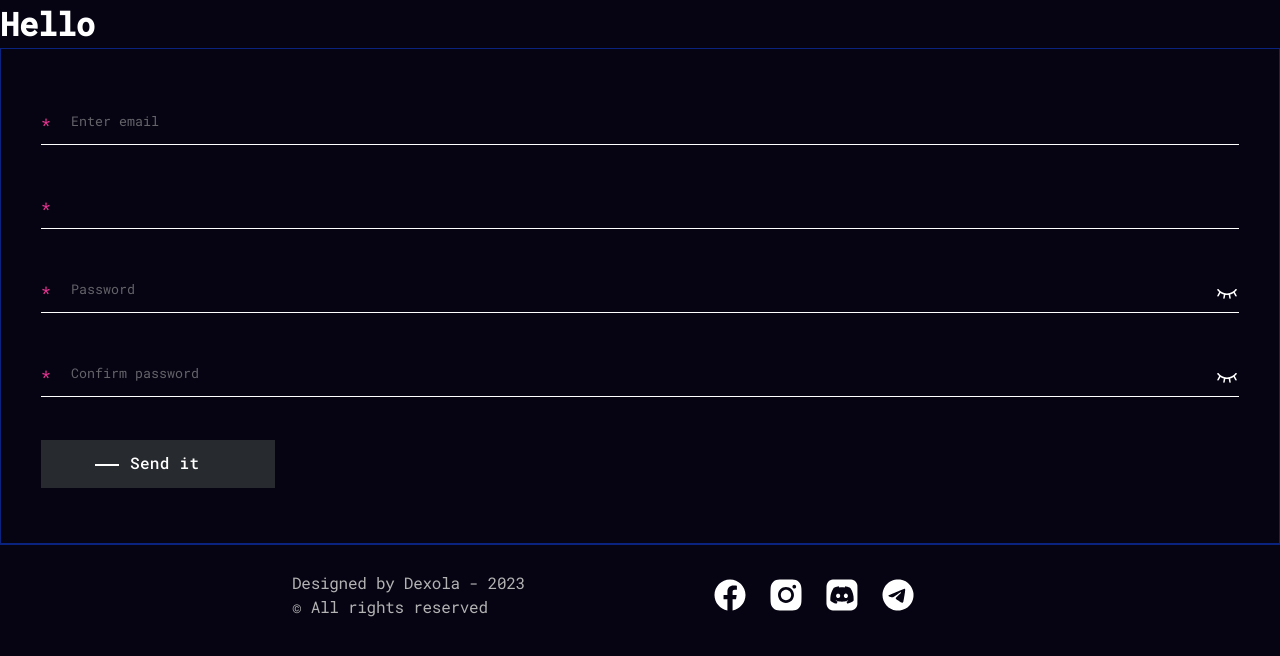
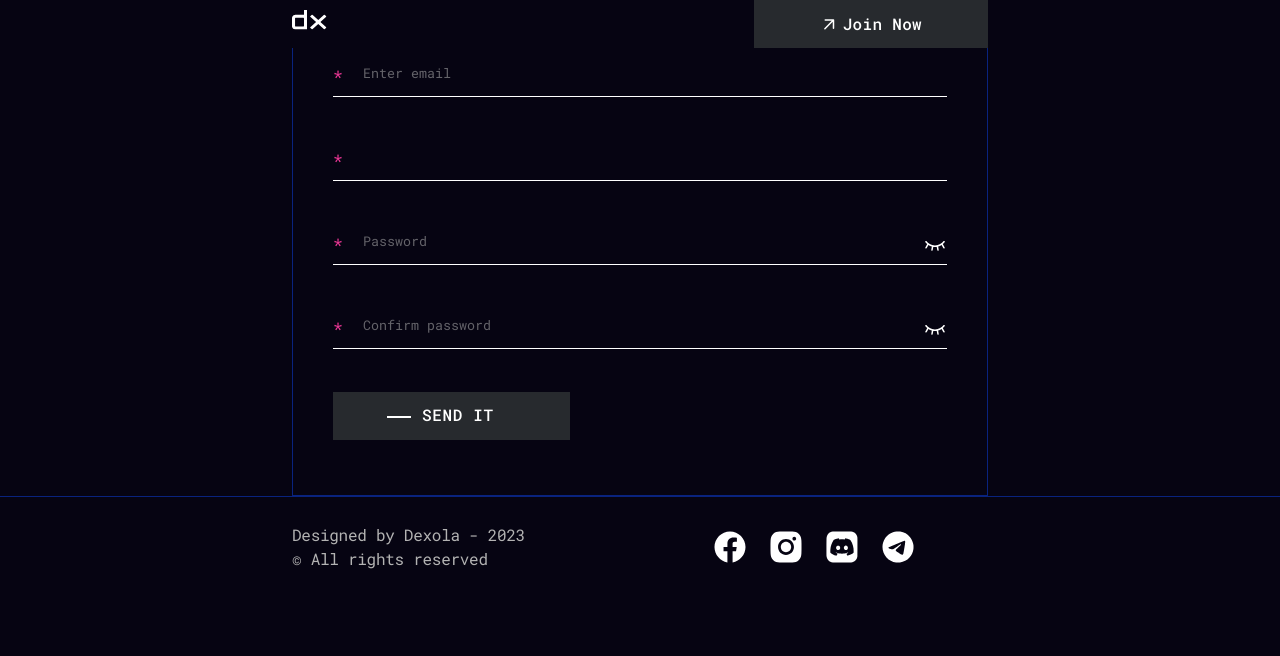
Before and after one commit to DaniilPopov0809/dexola-capm, a React (Vite) app: page / in a window 1280 px wide. Shown: the top 656 px of the page. Built offline with nearby package versions, Linux system fonts and the light colour scheme.

Commit message:
ADDED: Header UPD: LinkButton, SocialNetworks, RegistrtionForm, Footer

```diff
--- a/src/App.tsx
+++ b/src/App.tsx
@@ -1,11 +1,15 @@
 import RegistrationForm from "./components/RegistrationForm/RegistrationFormForm"
 import Footer from "./components/Footer/Footer";
+import Header from "./components/Header/Header";
+
 function App() {
 
   return (
     <>
-    <h1 style={{ color: "white" }}>Hello</h1>
+    <Header />
+    <div className="container">
     <RegistrationForm/>
+    </div>
     <Footer/>
     </>
   )
--- a/src/components/Footer/Footer.tsx
+++ b/src/components/Footer/Footer.tsx
@@ -1,5 +1,5 @@
 import styles from "./Foter.module.scss";
-import SocialNetwork from "../SocialNetwork/SocialNetwork";
+import SocialNetwork from "../SocialNetworks/SocialNetworks";
 
 const Footer = () => {
   return (
--- a/src/components/Footer/Foter.module.scss
+++ b/src/components/Footer/Foter.module.scss
@@ -24,7 +24,7 @@
   }
 
   @media screen and (min-width: $desktop) {
-    grid-template-columns: 1fr 1fr 1fr;
+    grid-template-columns: 1fr 480px 1fr;
     grid-template-rows: auto;
   }
 }
--- /dev/null
+++ b/src/components/Header/Header.module.scss
@@ -0,0 +1,21 @@
+@import "../../styles/variables";
+
+.header {
+position: fixed;
+top: 0;
+left: 0;
+width: 100%;
+background-color: $background-color;
+z-index: 999;
+}
+
+.header__wrap {
+    display: flex;
+    justify-content: space-between;
+
+}
+
+.header__linkLogo {
+    display: inline-block;
+    padding: 10px 0;
+}
--- /dev/null
+++ b/src/components/Header/Header.tsx
@@ -0,0 +1,18 @@
+import LinkButton from "../LinkButton/LinkButton";
+import logo from "../../image/logo.svg";
+import styles from "./Header.module.scss";
+
+const Header = () => {
+  return (
+    <header className={styles.header}>
+      <div className={`container ${styles.header__wrap}`}>
+        <a className={styles.header__linkLogo} href="/">
+          <img src={logo} alt="logo" width={35} height={20}/>
+        </a>
+        <LinkButton link="#" title="Join Now" className="header__link" />
+      </div>
+    </header>
+  );
+};
+
+export default Header;
--- a/src/components/LinkButton/LinkButton.module.scss
+++ b/src/components/LinkButton/LinkButton.module.scss
@@ -1,6 +1,6 @@
 @import "../../styles/variables";
 
-.linkbutton {
+.linkButton {
   position: relative;
 
   display: inline-block;
@@ -14,7 +14,8 @@
   font-size: $body-tablet-fontsize;
   font-weight: $medium-weight;
   line-height: 1.5;
-  letter-spacing: 0.32px;
+  letter-spacing: 0.65px;
+  text-transform: uppercase;
 
   cursor: pointer;
 
@@ -34,7 +35,7 @@
   }
 }
 
-.linkbutton.button::before {
+.linkButton.form__button::before {
   content: "";
   position: absolute;
   width: 24px;
@@ -47,3 +48,38 @@
     left: 54px;
   }
 }
+
+.linkButton.header__link {
+  display: block;
+  padding: 10px 16px 10px 48px;
+
+  font-size: $body-mobile-fontsize;
+  line-height: 1.5;
+  letter-spacing: 0.6px;
+
+  @media screen and (min-width: $tablet) {
+    padding: 12px 66px 12px 89px;
+
+    font-size: $body-tablet-fontsize;
+    text-transform: none;
+    // line-height: 1.5;
+    letter-spacing: 0.32px;
+  }
+}
+
+.linkButton.header__link::before {
+  content: "";
+  position: absolute;
+  top: 50%;
+  transform: translate(0, -50%);
+  left: 16px;
+  width: 24px;
+  height: 17px;
+  background-image: url("../../image/arrow.svg");
+
+  @media screen and (min-width: $tablet) {
+    width: 16px;
+    height: 16px;
+    left: 66px;
+  }
+}
--- a/src/components/LinkButton/LinkButton.tsx
+++ b/src/components/LinkButton/LinkButton.tsx
@@ -15,15 +15,15 @@ const LinkButton: React.FC<LinkButtonProps> = ({
   className,
   ...buttonProps
 }) => {
-  let compositeClassName: string = '';
-  if(className) {
-  compositeClassName = `${styles.linkbutton} ${styles[className] || ""}`;
-}
+  let compositeClassName: string = "";
+  if (className) {
+    compositeClassName = `${styles.linkButton} ${styles[className] || ""}`;
+  }
   if (link) {
     return (
       <div className={styles.linkbutton__wrap}>
         <a href={link} className={compositeClassName}>
-          <span>{title}</span>
+          {title}
         </a>
       </div>
     );
--- a/src/components/RegistrationForm/RegistrationFormForm.tsx
+++ b/src/components/RegistrationForm/RegistrationFormForm.tsx
@@ -168,7 +168,7 @@ const RegistrationForm = () => {
               title={"Send it"}
               type="submit"
               disabled={isSubmitting}
-              className={"button"}
+              className={"form__button"}
             />
           </Form>
         )}
--- a/src/components/SocialNetwork/SocialNetwork.tsx
+++ b/src/components/SocialNetworks/SocialNetworks.tsx
@@ -1,4 +1,4 @@
-import styles from "./SocialNetwork.module.scss";
+import styles from "./SocialNetworks.module.scss";
 import sprite from "../../image/sprite.svg";
 
 const SocialNetwork = () => {
--- a/src/styles/_global.scss
+++ b/src/styles/_global.scss
@@ -25,8 +25,12 @@ ul {
   list-style: none;
 }
 
-img {
+img, svg {
   display: block;
   max-width: 100%;
   height: auto;
 }
+
+a {
+  text-decoration: none;
+}
```
Also changed, not shown: src/components/SocialNetworks/SocialNetworks.module.scss (renamed from src/components/SocialNetwork/SocialNetwork.module.scss), src/image/arrow.svg (added), src/styles/_container.scss (indentation only).
